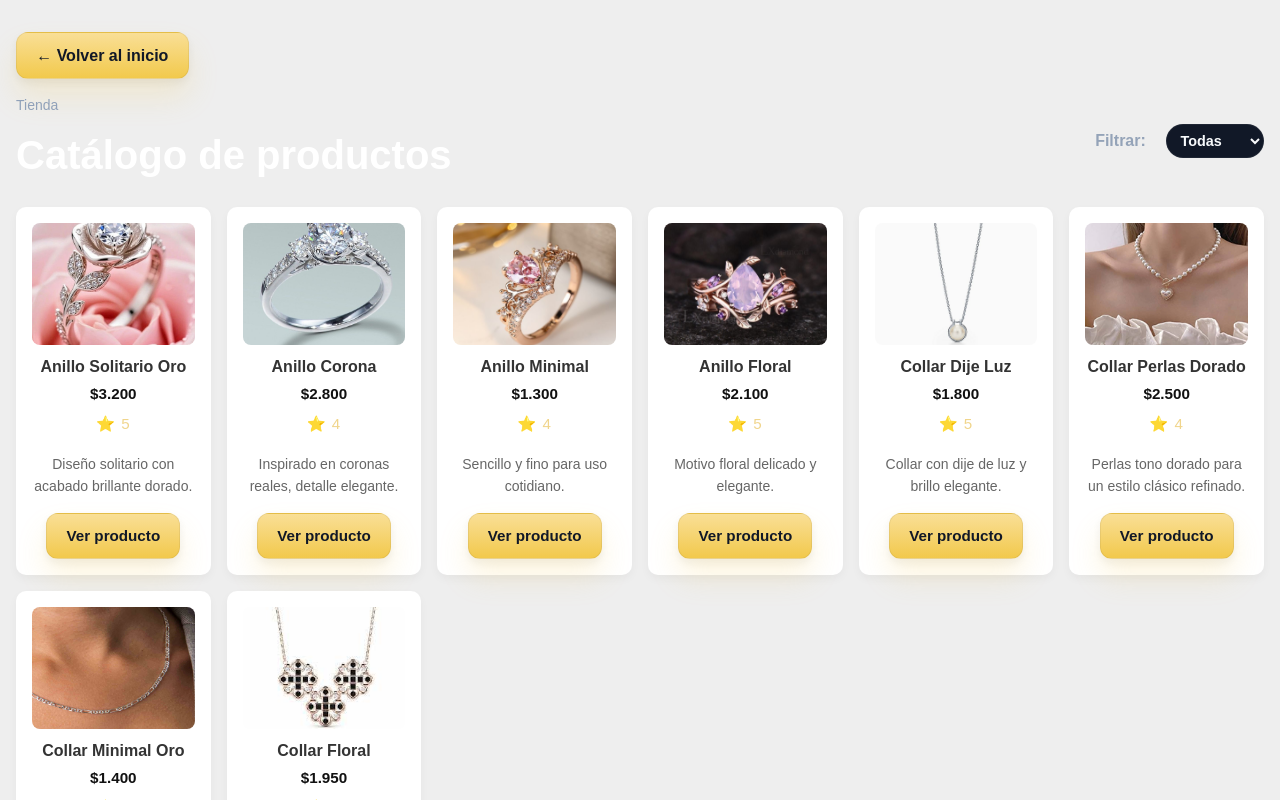
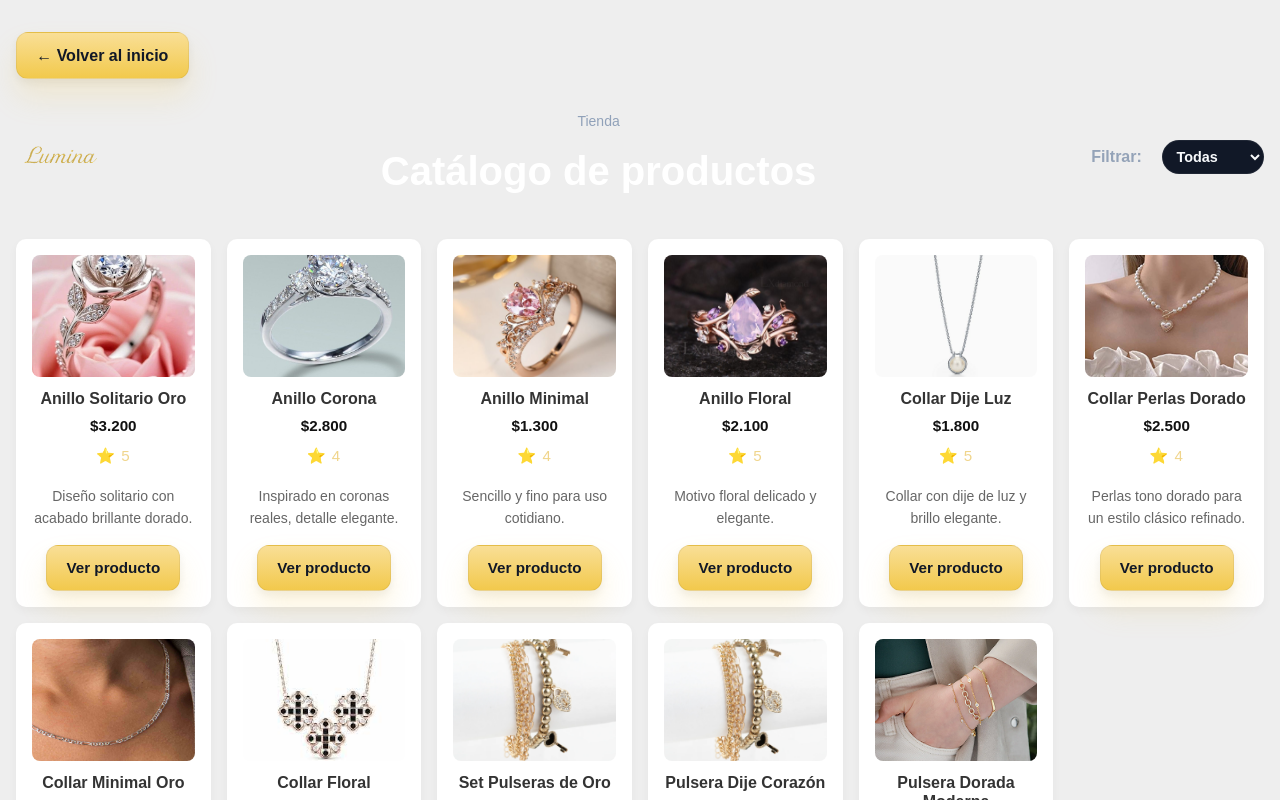
Before and after one commit to SpeedChela/Lumina, a Next.js app: page /productos in a window 1280 px wide. Shown: the top 800 px of the page. Built offline with nearby package versions, Linux system fonts and the light colour scheme.

Commit message:
agreggue collaras a la pagina inicial

```diff
--- a/app/productos/ProductsClient.tsx
+++ b/app/productos/ProductsClient.tsx
@@ -39,8 +39,12 @@ export default function ProductsClient({ products }: { products: Product[] }) {
 
   return (
     <section>
-      <div style={{ display: "flex", justifyContent: "space-between", alignItems: "center", marginBottom: 20 }}>
-        <div>
+      <header className={styles.catalogHeader}>
+        <div className={styles.logoWrap}>
+          <Image src="/Images/LogoLetra.png" alt="Lumina" width={90} height={90} className={styles.logoSmall} />
+        </div>
+
+        <div className={styles.headerCenter}>
           <p className="text-sm text-slate-400">Tienda</p>
           <h1 className="text-3xl font-bold text-white">Catálogo de productos</h1>
         </div>
@@ -55,7 +59,7 @@ export default function ProductsClient({ products }: { products: Product[] }) {
             ))}
           </select>
         </div>
-      </div>
+      </header>
 
       <div className={styles.productGrid}>
         {filtrados.map((p) => (
--- a/app/productos/page.tsx
+++ b/app/productos/page.tsx
@@ -5,12 +5,15 @@ import styles from "./productos.module.css";
 import ProductsClient, { Product } from "./ProductsClient";
 import { anillosData } from "../../data/anillos";
 import { collaresData } from "../../data/collares";
+import { pulserasData } from "../../data/pulseras";
 
 export default function Page() {
 	const anillos: Product[] = anillosData.map((a) => ({ ...a, categoria: "Anillos" }));
 	const collares: Product[] = collaresData.map((c) => ({ ...c, categoria: "Collares" }));
 
-	const products: Product[] = [...anillos, ...collares];
+	const pulseras: Product[] = pulserasData.map((p) => ({ ...p, categoria: "Pulseras" }));
+
+	const products: Product[] = [...anillos, ...collares, ...pulseras];
 
 	return (
 		<main style={{ padding: "2rem 1rem" }}>
--- a/app/productos/productos.module.css
+++ b/app/productos/productos.module.css
@@ -64,6 +64,30 @@
   display: flex;
   gap: 0.75rem;
   align-items: center;
+}
+
+.catalogHeader {
+  display: grid;
+  grid-template-columns: auto 1fr auto;
+  align-items: center;
+  gap: 1rem;
+  margin-bottom: 1.25rem;
+  padding: 1rem 0;
+}
+
+.logoWrap {
+  display: flex;
+  align-items: center;
+  justify-content: flex-start;
+}
+
+.logoSmall {
+  border-radius: 8px;
+  object-fit: contain;
+}
+
+.headerCenter {
+  text-align: center;
 }
 
 .filterSelect {
--- /dev/null
+++ b/data/pulseras.ts
@@ -0,0 +1,35 @@
+export type Pulsera = {
+  id: string;
+  nombre: string;
+  precio: number;
+  imagen: string;
+  rating: number;
+  descripcion: string;
+};
+
+export const pulserasData: Pulsera[] = [
+  {
+    id: "set-pulseras-oro",
+    nombre: "Set Pulseras de Oro",
+    precio: 2200,
+    imagen: "/Images/pulseras.webp",
+    rating: 5,
+    descripcion: "Set de tres pulseras de oro para combinar y crear un look único.",
+  },
+  {
+    id: "pulsera-dije-corazon",
+    nombre: "Pulsera Dije Corazón",
+    precio: 1200,
+    imagen: "/Images/pulseras.jpg",
+    rating: 5,
+    descripcion: "Encantadora pulsera con dijes de corazón y llave.",
+  },
+  {
+    id: "pulsera-moderna",
+    nombre: "Pulsera Dorada Moderna",
+    precio: 1500,
+    imagen: "/Images/pulseras.png",
+    rating: 4,
+    descripcion: "Pulsera de eslabones dorados estilo moderno.",
+  },
+];
```
